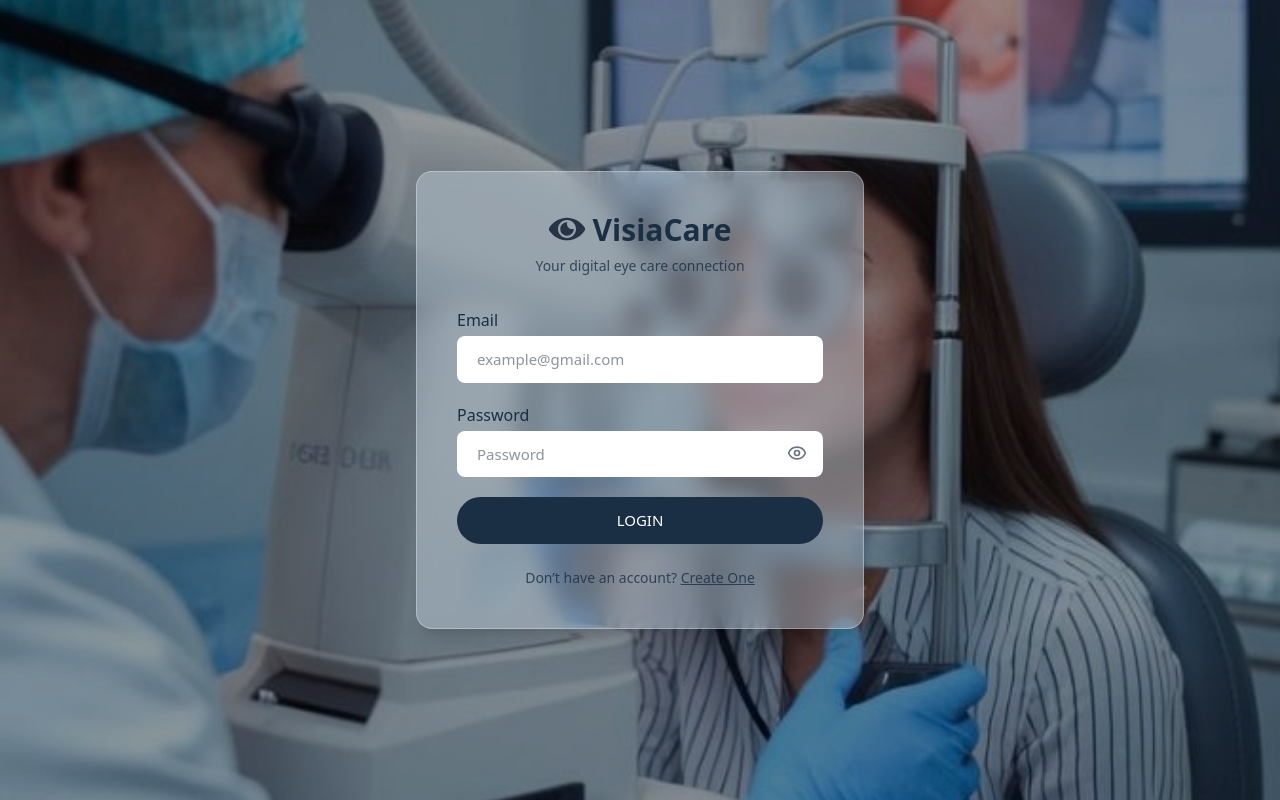
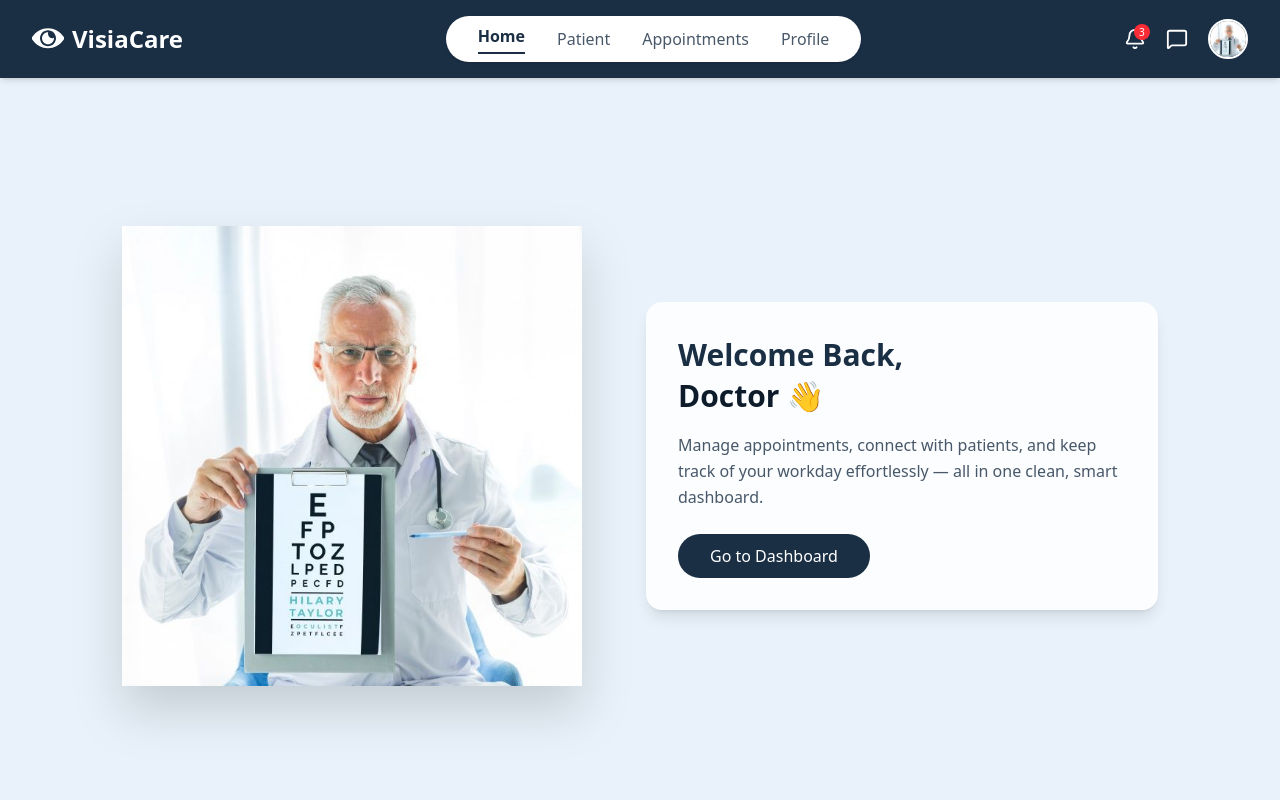
Before and after one commit to nagham-aljawish/visiacare, a React (Vite) app: page /doctor-home in a window 1280 px wide. Before the commit this address led to /. Built offline with nearby package versions, Linux system fonts and the light colour scheme; no server answers; sample sign-in values are in the browser's storage.

Commit message:
Doctor Home

```diff
--- /dev/null
+++ b/src/components/doctor/DoctorHome.tsx
@@ -0,0 +1,54 @@
+import React from "react";
+import DoctorNavbar from "../sharedFile/DoctorNavbar";
+import { motion } from "framer-motion";
+import { useNavigate } from "react-router-dom";
+
+const DoctorHome: React.FC = () => {
+  const navigate = useNavigate();
+
+  return (
+    <div className="min-h-screen bg-[#E9F2FA] flex flex-col">
+      <DoctorNavbar />
+
+      <div className="flex flex-col lg:flex-row items-center justify-center flex-1 px-6 lg:px-20 gap-16 pt-20 lg:pt-28">
+        <motion.img
+          initial={{ opacity: 0, x: 40 }}
+          animate={{ opacity: 1, x: 0 }}
+          transition={{ duration: 1 }}
+          src="/images/DoctorIMG.jpg"
+          alt="Doctor illustration"
+          className="w-[280px] sm:w-[340px] lg:w-[460px] drop-shadow-2xl order-2 lg:order-1"
+        />
+
+        <motion.div
+          initial={{ opacity: 0, x: -40 }}
+          animate={{ opacity: 1, x: 0 }}
+          transition={{ duration: 0.8 }}
+          className="bg-white/80 backdrop-blur-md p-6 lg:p-8 rounded-2xl shadow-lg text-center lg:text-left max-w-lg order-1 lg:order-2"
+        >
+          <h1 className="text-2xl lg:text-3xl font-bold text-[#1A2E44] leading-snug mb-4">
+            Welcome Back,
+            <br />
+            <span className="text-[#0D1B2A]">Doctor 👋</span>
+          </h1>
+
+          <p className="text-[#1A2E44]/80 text-sm lg:text-base mb-6 leading-relaxed">
+            Manage appointments, connect with patients, and keep track of your
+            workday effortlessly — all in one clean, smart dashboard.
+          </p>
+
+          <motion.button
+            whileHover={{ scale: 1.05 }}
+            whileTap={{ scale: 0.97 }}
+            onClick={() => navigate("/doctor-dashboard")}
+            className="bg-[#1A2E44] text-white px-8 py-2.5 rounded-full text-sm lg:text-base font-medium hover:bg-[#16283b] transition float-right lg:float-left"
+          >
+            Go to Dashboard
+          </motion.button>
+        </motion.div>
+      </div>
+    </div>
+  );
+};
+
+export default DoctorHome;
--- /dev/null
+++ b/src/components/sharedFile/DoctorNavbar.tsx
@@ -0,0 +1,58 @@
+import React from "react";
+import { Bell, MessageSquare } from "lucide-react";
+import EyeLogo from "/src/assets/eye-svgrepo-com.svg";
+
+const DoctorNavbar: React.FC = () => {
+  return (
+    <nav className="w-full flex justify-between items-center px-8 py-4 bg-[#1A2E44] shadow-md fixed top-0 z-50">
+      <div className="flex items-center gap-2">
+        <img
+          src={EyeLogo}
+          alt="VisiaCare Logo"
+          className="w-8 h-8"
+          style={{
+            filter:
+              "invert(100%) sepia(0%) saturate(0%) hue-rotate(93deg) brightness(104%) contrast(101%)",
+          }}
+        />
+        <h1 className="text-2xl font-semibold text-white">VisiaCare</h1>
+      </div>
+
+      <div className="flex items-center justify-center bg-white px-8 py-2 rounded-full shadow-sm gap-8">
+        <button className="text-[#1A2E44] font-semibold border-b-2 border-[#1A2E44] pb-1 transition">
+          Home
+        </button>
+        <button className="text-[#1A2E44]/80 font-medium hover:text-[#1A2E44] transition">
+          Patient
+        </button>
+        <button className="text-[#1A2E44]/80 font-medium hover:text-[#1A2E44] transition">
+          Appointments
+        </button>
+        <button className="text-[#1A2E44]/80 font-medium hover:text-[#1A2E44] transition">
+          Profile
+        </button>
+      </div>
+
+      <div className="flex items-center gap-5">
+        <button className="relative">
+          <Bell className="text-white" size={22} />
+          <span className="absolute -top-1 -right-1 bg-red-500 text-white text-[10px] w-4 h-4 flex items-center justify-center rounded-full">
+            3
+          </span>
+        </button>
+
+        <button>
+          <MessageSquare className="text-white" size={22} />
+        </button>
+
+        <img
+          src="/images/DoctorIMG.jpg"
+          alt="Doctor Avatar"
+          className="w-10 h-10 rounded-full border-2 border-white object-cover"
+        />
+      </div>
+    </nav>
+  );
+};
+
+export default DoctorNavbar;
--- a/src/main.tsx
+++ b/src/main.tsx
@@ -15,9 +15,11 @@ import App from "./App";
 
 import AdminDashboard from "./components/admin/AdminDashboard";
 import ProtectedRoute from "./ProtectedRoute";
+import DoctorHome from "./components/doctor/DoctorHome"; // ✅ صفحة الدكتور
 import DoctorRegister from "./components/login&register/DoctorRegister";
 import OpticalStoreRegister from "./components/login&register/OpticalStoreRegister";
 import PatientRegister from "./components/login&register/PatientRegister";
+
 // ✅ إعدادات Firebase
 const firebaseConfig = {
   apiKey: "AIzaSyBWUngYt84AdgAXiIoFrItYHgMowHczYWg",
@@ -52,6 +54,17 @@ createRoot(document.getElementById("root")!).render(
           }
         />
 
+        {/* صفحة الدكتور بدون API */}
+        <Route
+          path="/doctor-home"
+          element={
+            <ProtectedRoute allowedRoles={["doctor", "admin"]}>
+              <DoctorHome />
+            </ProtectedRoute>
+          }
+        />
+
+        {/* باقي الـ dashboards */}
         <Route
           path="/doctor-dashboard"
           element={
```
Also changed, not shown: public/images/DoctorIMG.jpg (added).
